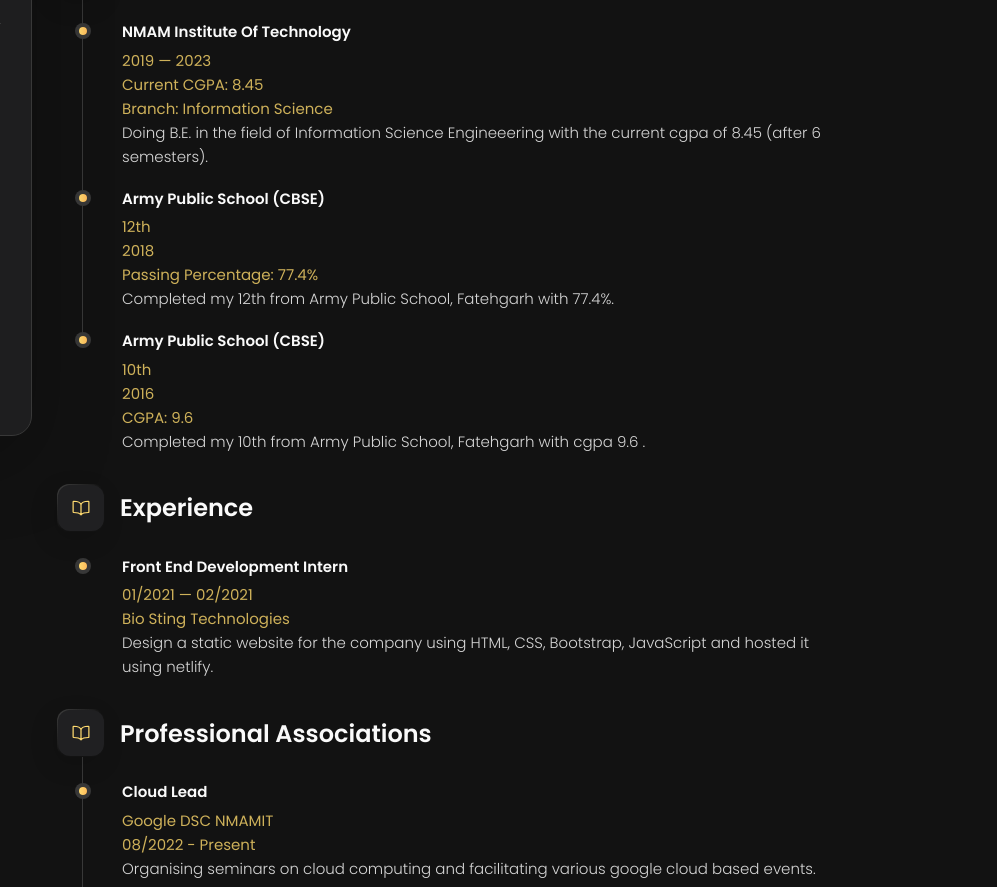
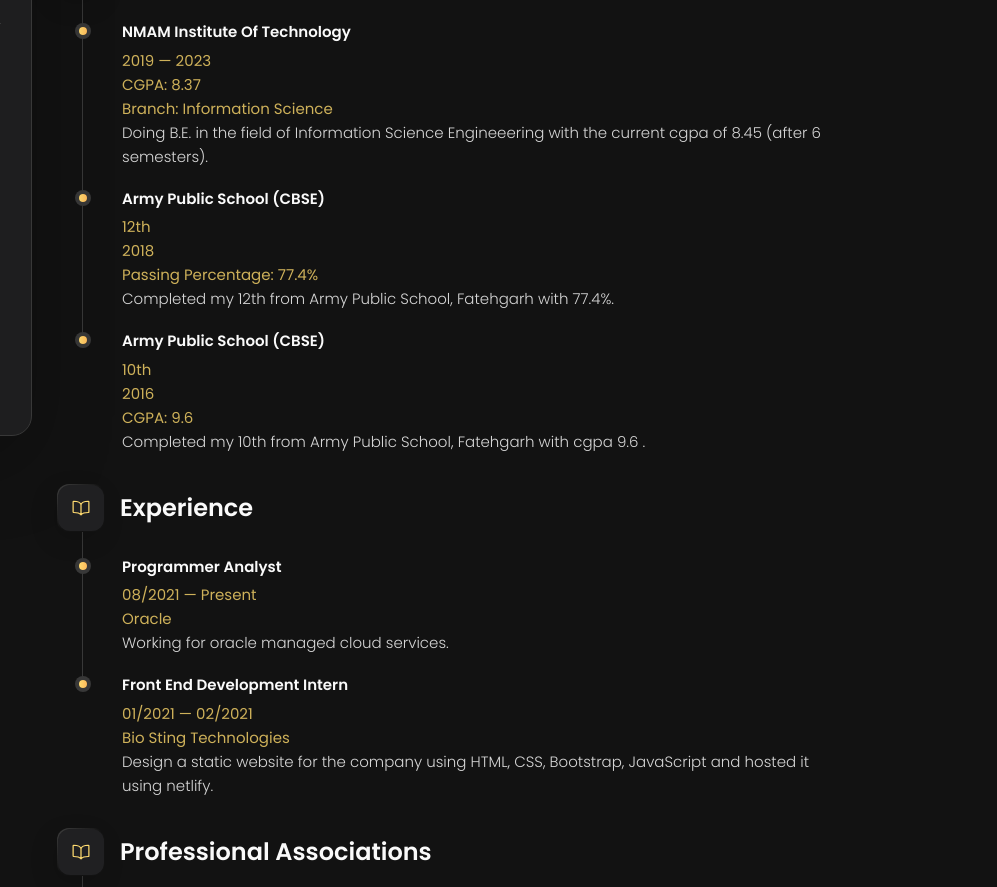
Before and after one commit to akashc1612/Portfolio_website, a plain HTML site: page index.html in a window 1280 px wide. Shown: the part 385-1272 px from the top of the page, 283-1280 px from the left. Drawn offline with nearby package versions, Linux system fonts and the light colour scheme.

Commit message:
Update index.html

```diff
--- a/index.html
+++ b/index.html
@@ -101,7 +101,7 @@
             <li class="timeline-item">
               <h4 class="h4 timeline-item-title">NMAM Institute Of Technology</h4>
               <span>2019 — 2023</span>
-              <span>Current CGPA: 8.45</span>
+              <span>CGPA: 8.37</span>
               <span>Branch: Information Science</span>
               <p class="timeline-text">
                 Doing B.E. in the field of Information Science Engineeering with the current cgpa of 8.45 (after 6 semesters).
@@ -136,6 +136,14 @@
           </div>
           <ol class="timeline-list">
             <li class="timeline-item">
+              <h4 class="h4 timeline-item-title">Programmer Analyst</h4>
+              <span>08/2021 — Present</span>
+              <span>Oracle</span>
+              <p class="timeline-text">
+                Working for oracle managed cloud services.
+</p>
+            </li>
+            <li class="timeline-item">
               <h4 class="h4 timeline-item-title">Front End Development Intern</h4>
               <span>01/2021 — 02/2021</span>
               <span>Bio Sting Technologies</span>
@@ -156,7 +164,7 @@
             <li class="timeline-item">
               <h4 class="h4 timeline-item-title">Cloud Lead</h4>
               <span>Google DSC NMAMIT</span>
-              <span>08/2022 - Present</span>
+              <span>08/2022 - 06/2023</span>
               <p class="timeline-text">
                 Organising seminars on cloud computing and facilitating various google cloud based events.
               </p>
```
